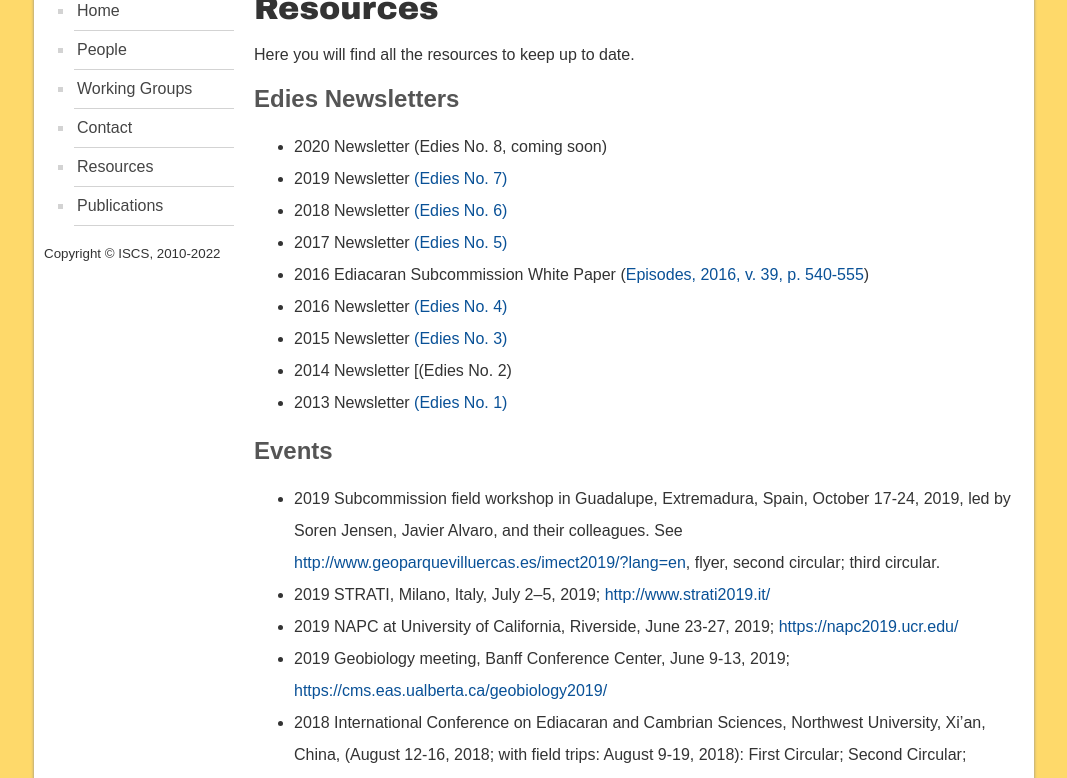
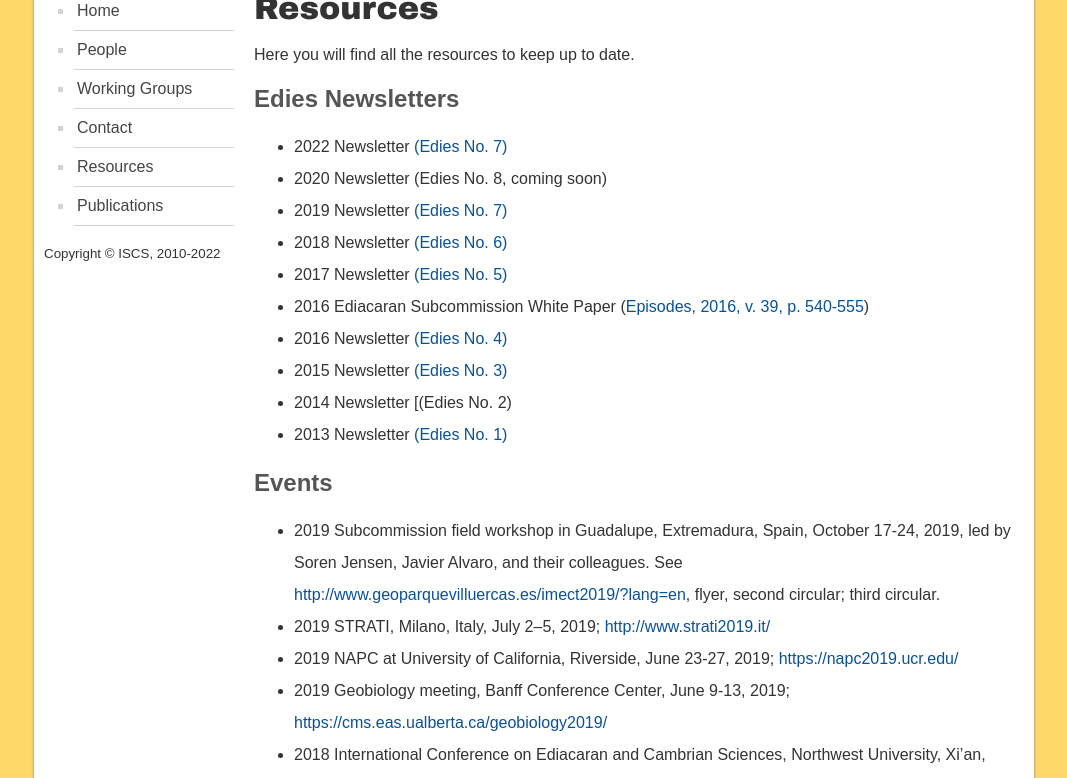
Before and after one commit to i-c-stratigraphy/subcommission-ediacaran, a Jekyll site: the page built from pages/resources.md, in a window 1280 px wide and 900 px high, scrolled down 309 px, cut to the strip 122-900 px from the top of the window. Shown: the whole strip, without its empty margins (106-1173 px from the left). Built offline with Jekyll 4.4.1, drawn with Linux system fonts in a browser that asks for light colours.

Commit message:
Edies #9

```diff
--- a/pages/resources.md
+++ b/pages/resources.md
@@ -10,15 +10,16 @@ Here you will find all the resources to keep up to date.
 
 ## Edies Newsletters
 
+* 2022 Newsletter [(Edies No. 7)](/subcommission-ediacaran/files/Edies_09_2022.pdf)
 * 2020 Newsletter (Edies No. 8, coming soon)
-* 2019 Newsletter [(Edies No. 7)](/subcommission-ediacaran/files/Newsletter_07_2019.pdf)
-* 2018 Newsletter [(Edies No. 6)](/subcommission-ediacaran/files/Newsletter_06_2018.pdf)
-* 2017 Newsletter [(Edies No. 5)](/subcommission-ediacaran/files/Newsletter_05_2017.pdf)
+* 2019 Newsletter [(Edies No. 7)](/subcommission-ediacaran/files/Edies_07_2019.pdf)
+* 2018 Newsletter [(Edies No. 6)](/subcommission-ediacaran/files/Edies_06_2018.pdf)
+* 2017 Newsletter [(Edies No. 5)](/subcommission-ediacaran/files/Edies_05_2017.pdf)
 * 2016 Ediacaran Subcommission White Paper ([Episodes, 2016, v. 39, p. 540-555](https://doi.org/10.18814/epiiugs/2016/v39i4/103886))
-* 2016 Newsletter [(Edies No. 4)](/subcommission-ediacaran/files/Newsletter_04_2016.pdf)
-* 2015 Newsletter [(Edies No. 3)](/subcommission-ediacaran/files/Newsletter_03_2015.pdf)
+* 2016 Newsletter [(Edies No. 4)](/subcommission-ediacaran/files/Edies_04_2016.pdf)
+* 2015 Newsletter [(Edies No. 3)](/subcommission-ediacaran/files/Edies_03_2015.pdf)
 * 2014 Newsletter [(Edies No. 2)
-* 2013 Newsletter [(Edies No. 1)](/subcommission-ediacaran/files/Newsletter_01_2013.pdf)
+* 2013 Newsletter [(Edies No. 1)](/subcommission-ediacaran/files/Edies_01_2013.pdf)
 
 ## Events
 
```
Also changed, not shown: 1 other file.
